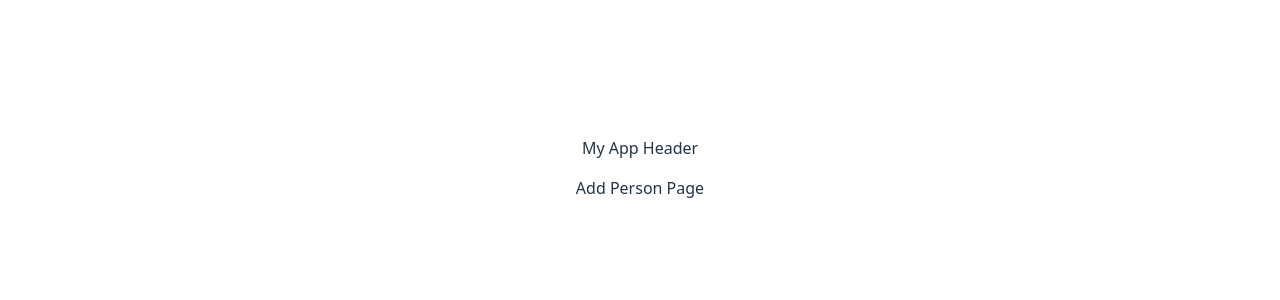
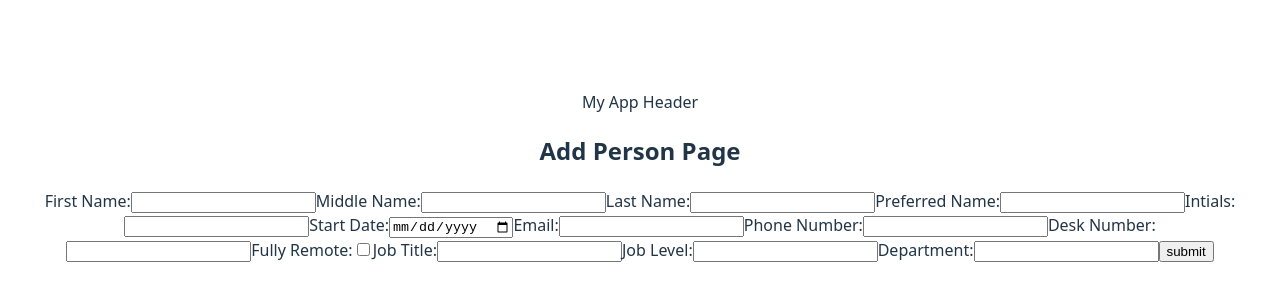
Before and after one commit to LeeMclafferty/EmployeeLifeCycleApp, a React (Vite) app in the folder app.client/: page /AddPerson in a window 1280 px wide. Shown: the part 224-524 px from the top of the page. Built offline with nearby package versions, Linux system fonts and the light colour scheme.

Commit message:
Outline for AddPersonPage form layed out

```diff
--- a/app.client/src/pages/AddPersonPage.tsx
+++ b/app.client/src/pages/AddPersonPage.tsx
@@ -1,6 +1,63 @@
 const AddPersonPage = () => {
-  return (
-    <p>Add Person Page</p>
+    return (
+      <>
+      <h2>Add Person Page</h2>
+      <form>
+        <label>
+            First Name:
+            <input type="text" name="FirstName" />
+        </label>
+        <label>
+            Middle Name:
+            <input type="text" name="MiddleName" />
+        </label>
+        <label>
+            Last Name:
+            <input type="text" name="LastName" />
+        </label>
+        <label>
+            Preferred Name:
+            <input type="text" name="PreferredName" />
+        </label>
+        <label>
+            Intials:
+            <input type="text" name="Intials" />
+        </label>
+        <label>
+            Start Date:
+            <input type="date" name="StartDate" />
+        </label>
+        <label>
+            Email:
+            <input type="email" name="Email" />
+        </label>
+        <label>
+            Phone Number:
+            <input type="text" name="PhoneNumber" />
+        </label>
+        <label>
+            Desk Number:
+            <input type="number" name="DeskNumber" />
+        </label>
+        <label>
+            Fully Remote:
+            <input type="checkbox" name="FullyRemote" />
+        </label>
+        <label>
+            Job Title:
+            <input type="text" name="JobTitle" />
+        </label>
+        <label>
+            Job Level:
+            <input type="text" name="JobLevel" />
+        </label>
+        <label>
+            Department:
+            <input type="text" name="Department" />
+        </label>
+        <input type="submit" value="submit"></input>
+      </form>
+      </>
   );
 }
 
```
